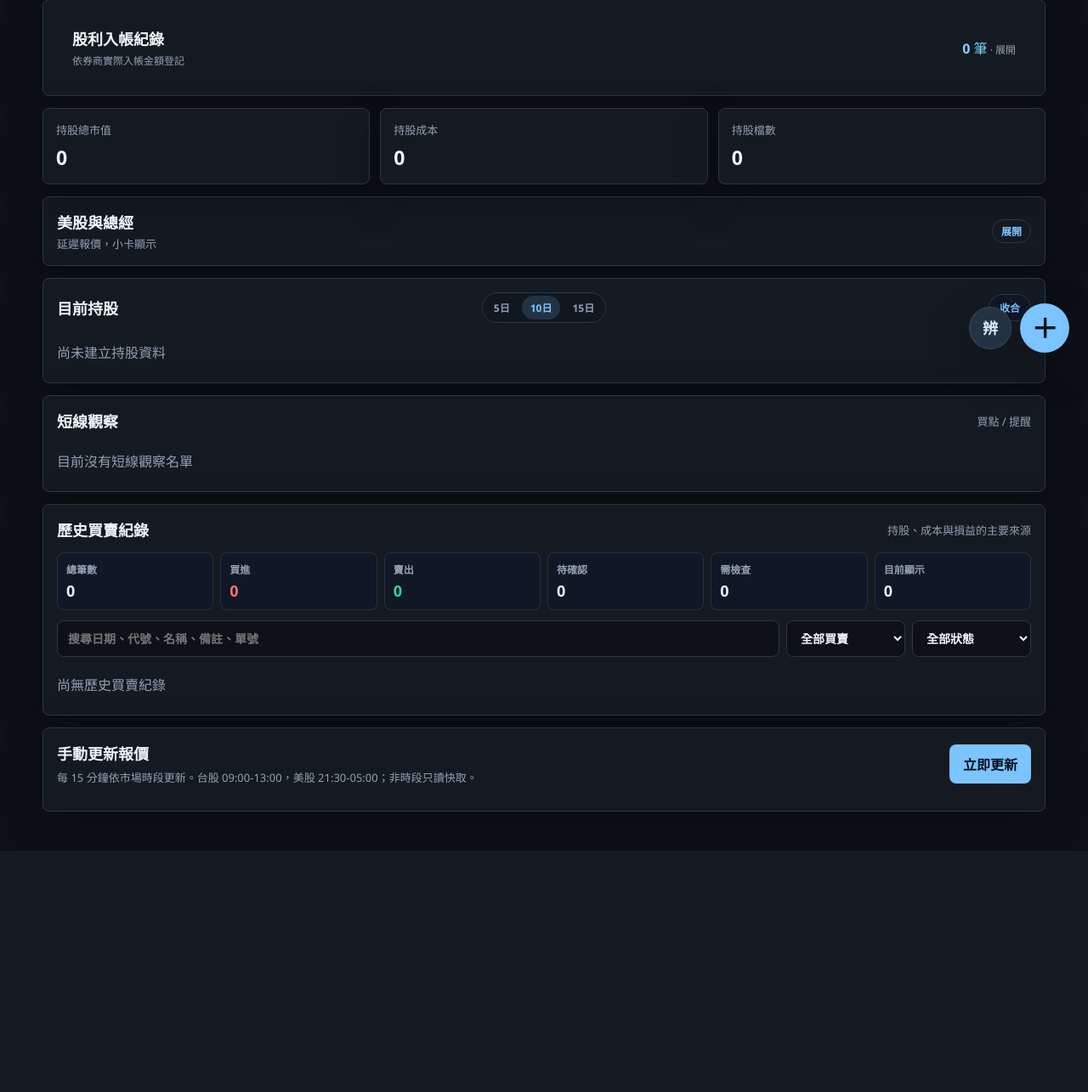
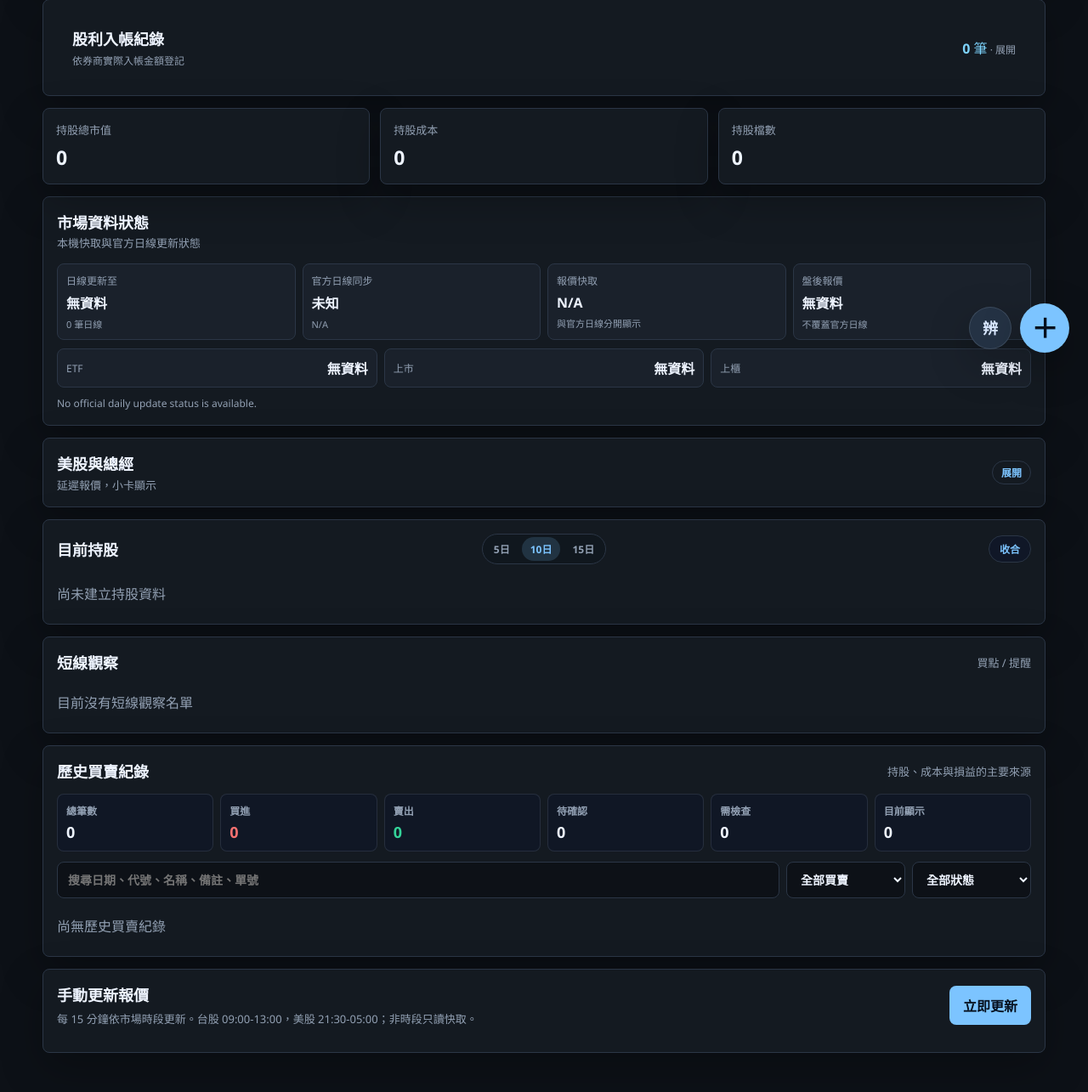
Before and after one commit to fulfill1130/local-stock-journal, a Flask app: page /son in a window 1280 px wide. Shown: the part 363-1648 px from the top of the page at 85% size. Before the commit the page ends 1364 px from the top, so only its background shows below. Run offline with Flask 3, Linux system fonts and the light colour scheme; data that the repository does not hold is empty.

Commit message:
Add market data status dashboard card

```diff
--- a/src/static/app.js
+++ b/src/static/app.js
@@ -132,6 +132,7 @@ async function loadState(force = false) {
     const data = await response.json();
     state.lastData = data;
     render(data);
+    loadMarketDataStatus();
     return data;
   } catch (error) {
     setText("updated-at", `載入失敗：${error.message || error}`);
@@ -358,6 +359,99 @@ function renderDataStatus(items) {
       </article>
     `;
   }).join("");
+}
+
+async function loadMarketDataStatus() {
+  const root = el("market-data-status-card");
+  if (!root) return;
+  try {
+    const response = await fetch(withToken("/api/market-data-status"));
+    const data = await response.json();
+    if (!response.ok || data.ok === false) throw new Error(data.error || `HTTP ${response.status}`);
+    renderMarketDataStatus(data);
+  } catch (error) {
+    root.innerHTML = `<div class="empty">資料狀態讀取失敗：${escapeHtml(error.message || error)}</div>`;
+  }
+}
+
+function renderMarketDataStatus(data) {
+  const root = el("market-data-status-card");
+  if (!root) return;
+  const ohlcv = data.ohlcv || {};
+  const official = data.official_daily || {};
+  const quotes = data.quotes || {};
+  const afterClose = data.after_close || {};
+  const segments = ohlcv.segments || {};
+  const segmentRows = ["etf", "twse", "tpex"].map((key) => {
+    const segment = segments[key] || {};
+    return `
+      <div class="market-data-segment">
+        <span>${marketSegmentLabel(key)}</span>
+        <strong>${dateText(segment.last_date)}</strong>
+      </div>
+    `;
+  }).join("");
+  const officialStatus = officialStatusLabel(official.status);
+  const officialMessage = official.message ? `<p class="market-data-message">${escapeHtml(official.message)}</p>` : "";
+  const demoNote = data.demo_mode
+    ? `<p class="market-data-demo-note">Demo Mode：目前顯示本機合成資料，不會自動刷新市場資料。</p>`
+    : "";
+
+  root.innerHTML = `
+    ${demoNote}
+    <div class="market-data-status-grid">
+      ${marketDataMetric("日線更新至", dateText(ohlcv.updated_through), `${money(ohlcv.row_count || 0, 0)} 筆日線`)}
+      ${marketDataMetric("官方日線同步", officialStatus, formatIsoTime(official.last_finished_at || official.last_started_at), statusClassForOfficial(official.status))}
+      ${marketDataMetric("報價快取", formatIsoTime(quotes.latest_cache_timestamp), "與官方日線分開顯示")}
+      ${marketDataMetric("盤後報價", dateText(afterClose.max_quote_date), "不覆蓋官方日線")}
+    </div>
+    <div class="market-data-segments" aria-label="分市場日線日期">
+      ${segmentRows}
+    </div>
+    ${officialMessage}
+  `;
+}
+
+function marketDataMetric(label, value, hint = "", extraClass = "") {
+  return `
+    <article class="market-data-metric ${escapeHtml(extraClass)}">
+      <span>${escapeHtml(label)}</span>
+      <strong>${escapeHtml(value || "尚未更新")}</strong>
+      ${hint ? `<small>${escapeHtml(hint)}</small>` : ""}
+    </article>
+  `;
+}
+
+function marketSegmentLabel(key) {
+  return {
+    etf: "ETF",
+    twse: "上市",
+    tpex: "上櫃",
+  }[key] || key;
+}
+
+function officialStatusLabel(value) {
+  const status = String(value || "").toLowerCase();
+  return {
+    success: "成功",
+    failed: "失敗",
+    running: "更新中",
+    pending: "尚未更新",
+    unknown: "未知",
+    local_fixture: "Demo 合成資料",
+  }[status] || status || "尚未更新";
+}
+
+function statusClassForOfficial(value) {
+  const status = String(value || "").toLowerCase();
+  if (status === "failed") return "status-failed";
+  if (status === "local_fixture") return "status-demo";
+  if (status === "success") return "status-ok";
+  return "";
+}
+
+function dateText(value) {
+  return value || "無資料";
 }
 
 function renderHoldings(items) {
--- a/src/static/style.css
+++ b/src/static/style.css
@@ -493,6 +493,89 @@ h2 {
   font-size: 12px;
 }
 
+.market-data-status-card {
+  display: grid;
+  gap: 10px;
+}
+
+.market-data-status-grid {
+  display: grid;
+  grid-template-columns: repeat(4, minmax(0, 1fr));
+  gap: 8px;
+}
+
+.market-data-metric,
+.market-data-segment {
+  min-width: 0;
+  border: 1px solid var(--line);
+  border-radius: 8px;
+  background: rgba(28, 36, 48, 0.72);
+  padding: 10px;
+}
+
+.market-data-metric {
+  display: grid;
+  gap: 5px;
+}
+
+.market-data-metric span,
+.market-data-segment span {
+  color: var(--muted);
+  font-size: 12px;
+}
+
+.market-data-metric strong,
+.market-data-segment strong {
+  color: var(--text);
+  font-size: 16px;
+  font-variant-numeric: tabular-nums;
+  overflow-wrap: anywhere;
+}
+
+.market-data-metric small {
+  color: var(--muted);
+  font-size: 11px;
+  overflow-wrap: anywhere;
+}
+
+.market-data-metric.status-ok strong {
+  color: #86efac;
+}
+
+.market-data-metric.status-failed strong {
+  color: #fb7185;
+}
+
+.market-data-metric.status-demo strong {
+  color: var(--accent);
+}
+
+.market-data-segments {
+  display: grid;
+  grid-template-columns: repeat(3, minmax(0, 1fr));
+  gap: 8px;
+}
+
+.market-data-segment {
+  display: flex;
+  align-items: center;
+  justify-content: space-between;
+  gap: 8px;
+}
+
+.market-data-message,
+.market-data-demo-note {
+  margin: 0;
+  color: var(--muted);
+  font-size: 12px;
+  line-height: 1.5;
+  overflow-wrap: anywhere;
+}
+
+.market-data-demo-note {
+  color: var(--accent);
+}
+
 .database-tabs {
   display: flex;
   gap: 8px;
@@ -2973,7 +3056,8 @@ h2 {
 }
 
 @media (max-width: 920px) {
-  .data-status-bar {
+  .data-status-bar,
+  .market-data-status-grid {
     grid-template-columns: repeat(2, minmax(0, 1fr));
   }
 
@@ -3063,7 +3147,9 @@ h2 {
     grid-template-columns: 1fr;
   }
 
-  .data-status-bar {
+  .data-status-bar,
+  .market-data-status-grid,
+  .market-data-segments {
     grid-template-columns: 1fr;
   }
 
--- a/src/templates/dashboard.html
+++ b/src/templates/dashboard.html
@@ -88,6 +88,18 @@
         <span class="mini-label">持股檔數</span>
         <strong id="holding-count">0</strong>
       </article>
+    </section>
+
+    <section class="panel market-data-status-panel">
+      <div class="section-title">
+        <div>
+          <h2>市場資料狀態</h2>
+          <span class="muted">本機快取與官方日線更新狀態</span>
+        </div>
+      </div>
+      <div id="market-data-status-card" class="market-data-status-card">
+        <div class="empty">讀取資料狀態中...</div>
+      </div>
     </section>
 
     <section class="panel market-panel collapsed" id="market-panel">
```
